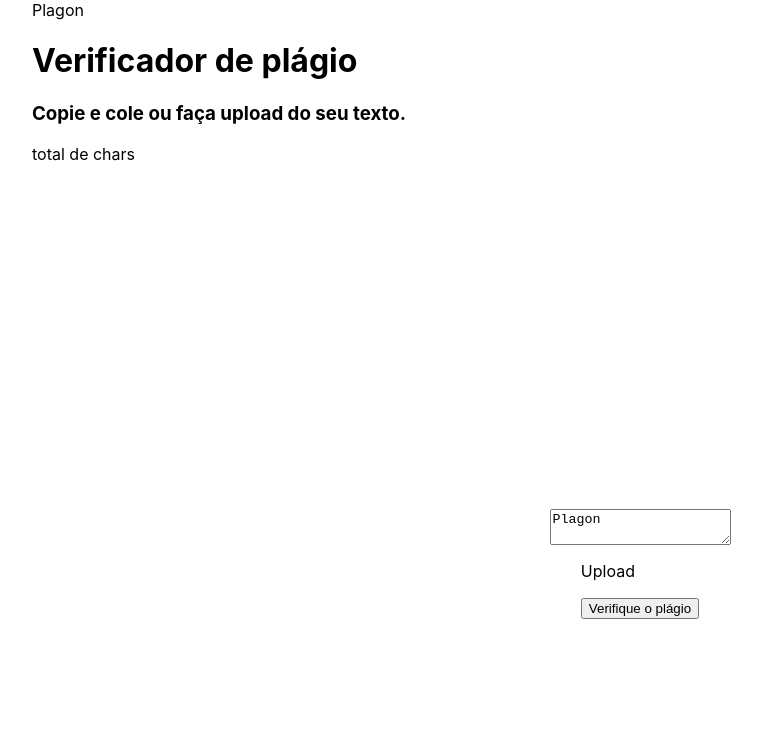
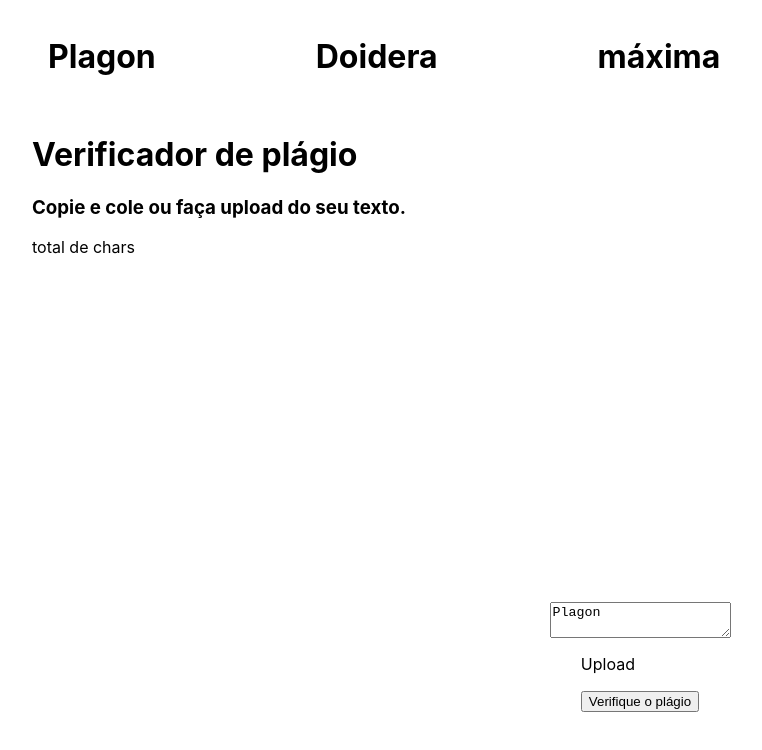
Before and after one commit to MatMatias/plagIO, a Next.js app in the folder frontend/: page / in a window 1280 px wide. Shown: the top 750 px of the page, without its empty margins (0-762 px from the left). Built offline with nearby package versions, Linux system fonts and the light colour scheme.

Commit message:
main page wip

```diff
--- /dev/null
+++ b/frontend/components/header/header.tsx
@@ -0,0 +1,16 @@
+import styles from "@/styles/Header.module.css";
+interface HeaderProps {
+  title?: string;
+}
+
+const Header = ({ title = "Plagon" }: HeaderProps) => {
+  return (
+    <header className={styles.header}>
+      <h1>{title}</h1>
+      <h1>Doidera</h1>
+      <h1>máxima</h1>
+    </header>
+  );
+};
+
+export { Header };
--- /dev/null
+++ b/frontend/components/header/index.ts
@@ -0,0 +1,3 @@
+import { Header } from "./header";
+
+export { Header };
--- a/frontend/pages/index.tsx
+++ b/frontend/pages/index.tsx
@@ -1,7 +1,8 @@
 import type { NextPage } from "next";
 import Head from "next/head";
 import Image from "next/image";
-import styles from "../styles/Home.module.css";
+import styles from "@/styles/Home.module.css";
+import { Header } from "@/components/header";
 
 const Home: NextPage = () => {
   return (
@@ -11,7 +12,7 @@ const Home: NextPage = () => {
         <meta name="description" content="plagon" />
         <link rel="icon" href="/favicon.ico" />
       </Head>
-      <header>Plagon</header>
+      <Header />
       <div>
         <h1>Verificador de plágio</h1>
         <h3>Copie e cole ou faça upload do seu texto.</h3>
--- /dev/null
+++ b/frontend/styles/Header.module.css
@@ -0,0 +1,8 @@
+.header {
+  padding-left: 1rem;
+  padding-top: 1rem;
+  padding-bottom: 1rem;
+  display: flex;
+  flex-direction: row;
+  gap: 10rem;
+}
```
